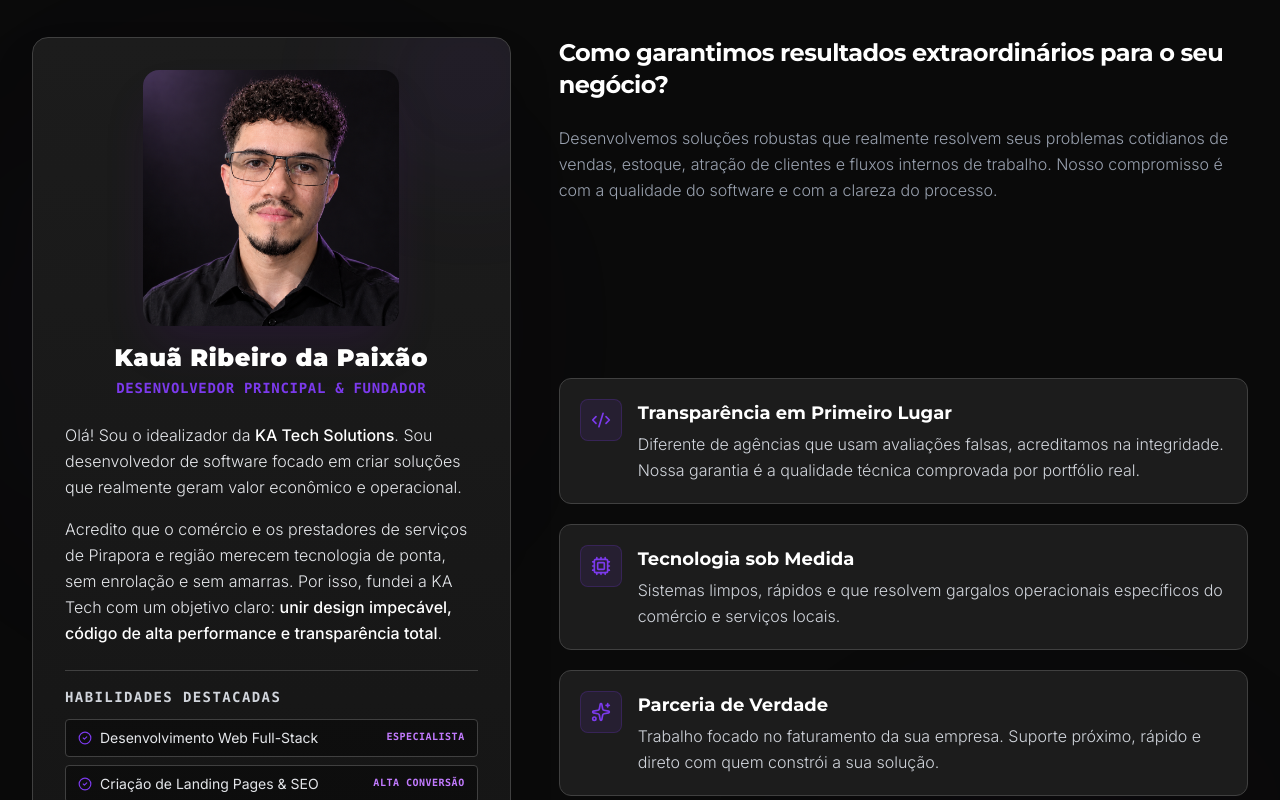
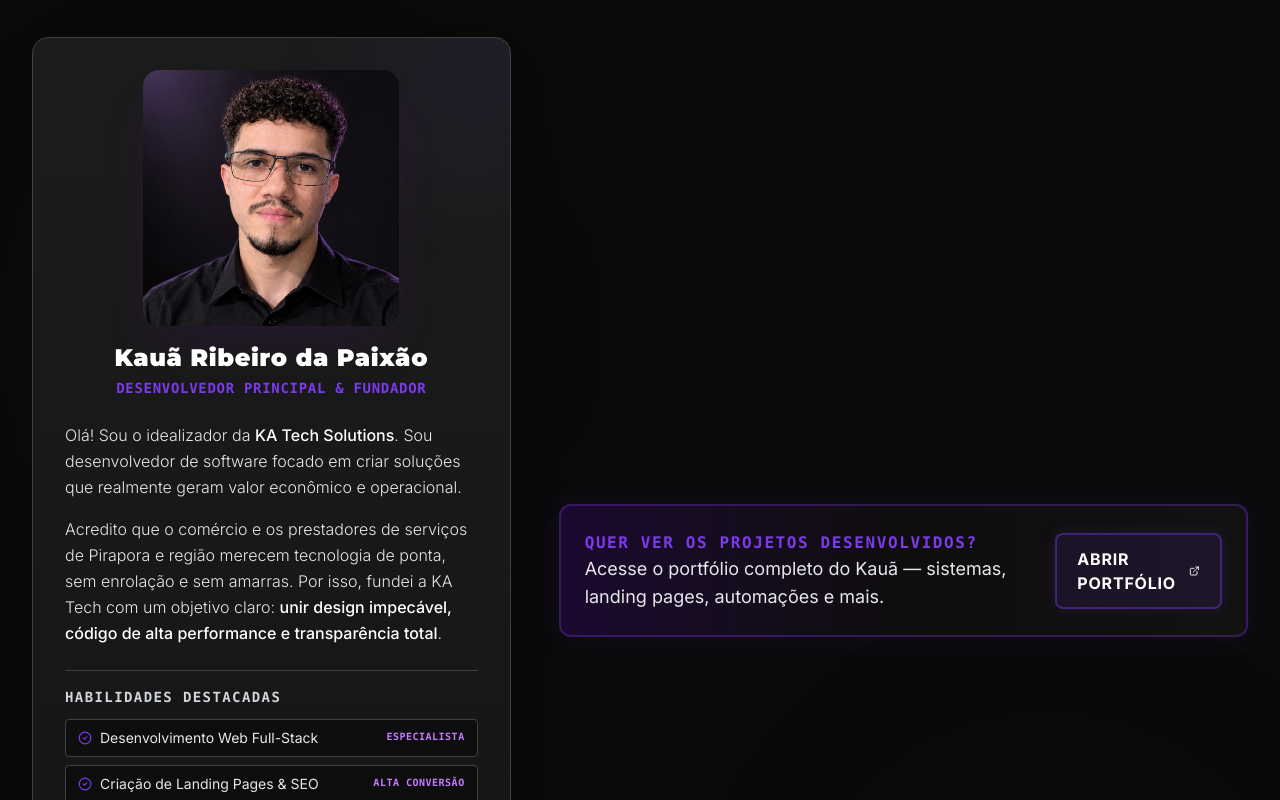
Before and after one commit to KauaiiBR/KA-TECH, a React (Vite) app: page / in a window 1280 px wide. Shown: the part 3460-4260 px from the top of the page. Built offline with nearby package versions, Linux system fonts and the light colour scheme.

Commit message:
fix: remove bloco pillars desnecessario do founder

```diff
--- a/src/components/FounderShowcase.tsx
+++ b/src/components/FounderShowcase.tsx
@@ -127,43 +127,8 @@
             </motion.div>
           </div>
 
-          {/* Right Column: Pillars & Values (7 cols) */}
-          <div className="lg:col-span-7 flex flex-col justify-between space-y-8">
-            <div className="space-y-6">
-              <h3 className="font-display font-bold text-2xl text-white tracking-tight">
-                Como garantimos resultados extraordinários para o seu negócio?
-              </h3>
-              <p className="text-sm sm:text-base text-gray-400 leading-relaxed font-sans font-light">
-                Desenvolvemos soluções robustas que realmente resolvem seus problemas cotidianos de vendas, estoque, atração de clientes e fluxos internos de trabalho. Nosso compromisso é com a qualidade do software e com a clareza do processo.
-              </p>
-            </div>
-
-            {/* Core pillars grid */}
-            <div className="grid grid-cols-1 gap-5">
-              {pillars.map((pillar, index) => (
-                <motion.div
-                  initial={{ opacity: 0, x: 20 }}
-                  whileInView={{ opacity: 1, x: 0 }}
-                  viewport={{ once: true }}
-                  transition={{ duration: 0.5, delay: index * 0.1 }}
-                  key={index}
-                  className="flex items-start space-x-4 rounded-xl bg-[#1c1c1c] border border-neutral-700 p-5 hover:border-[#10B981]/30 transition-all duration-300 hover:shadow-[0_0_15px_rgba(16,185,129,0.1)]"
-                >
-                  <div className="flex-shrink-0 p-2.5 rounded-lg bg-[#7C3AED]/10 border border-[#7C3AED]/20 group-hover:bg-[#10B981]/15 group-hover:border-[#10B981]/40 transition-all duration-300">
-                    {pillar.icon}
-                  </div>
-                  <div className="space-y-1">
-                    <h4 className="font-display font-bold text-base text-white sm:text-lg">
-                      {pillar.title}
-                    </h4>
-                    <p className="text-sm sm:text-base text-gray-300 font-sans font-light leading-relaxed">
-                      {pillar.description}
-                    </p>
-                  </div>
-                </motion.div>
-              ))}
-            </div>
-
+          {/* Right Column: Portfolio CTA (7 cols) */}
+          <div className="lg:col-span-7 flex flex-col justify-center">
             {/* Quick quote block */}
             <div className="rounded-xl border-2 border-[#7C3AED]/30 p-6 bg-gradient-to-r from-[#1c082f] via-[#0F0D0E] to-[#121212] text-center sm:text-left flex flex-col sm:flex-row items-center justify-between gap-4 shadow-[0_0_30px_rgba(124,58,237,0.1)]">
               <div className="space-y-2">
```
